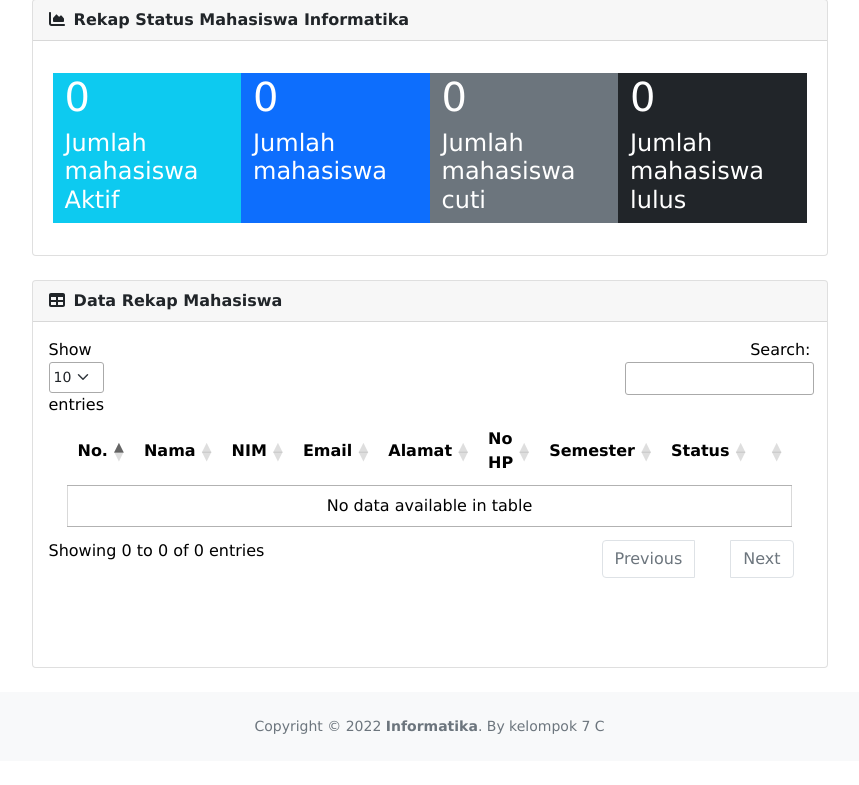
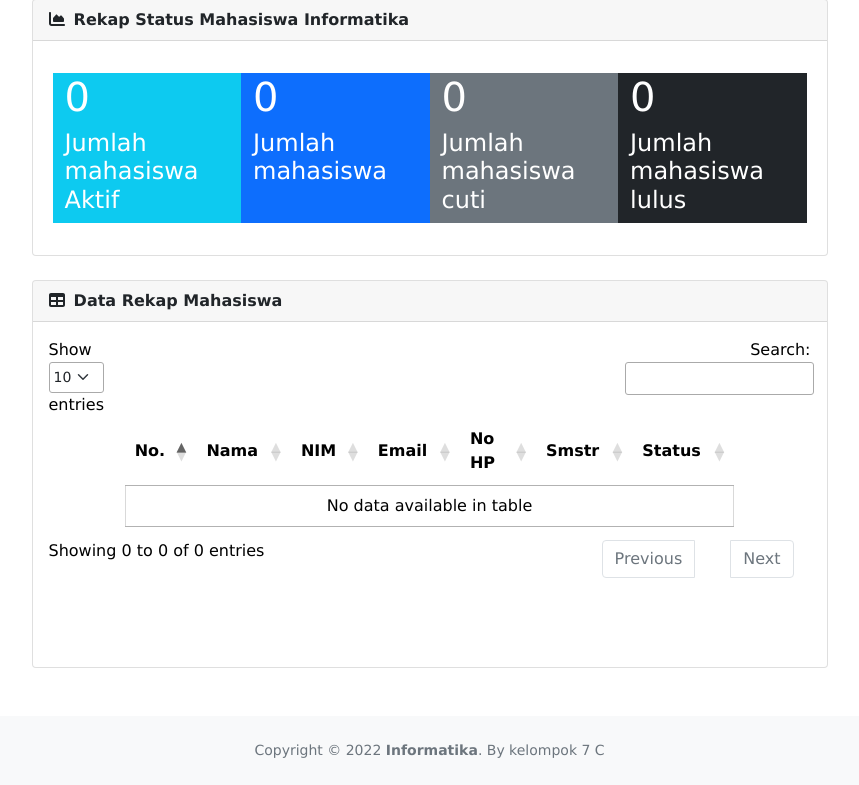
Before and after one commit to TaufikInnova24g/-PPL_C_2022_7, a PHP site: page /departemen/dashboardDepartemen.php in a window 1280 px wide. Shown: the part 1312-2097 px from the top of the page, without its empty margins (323-1182 px from the left). Before the commit the page ends 2046 px from the top, so only its background shows below. Run offline with PHP 8.4, Linux system fonts and the light colour scheme; data that the repository does not hold is empty; some libraries are stand-ins or nearby versions.

Commit message:
fix tabel yg kelebihan

```diff
--- a/departemen/dashboardDepartemen.php
+++ b/departemen/dashboardDepartemen.php
@@ -38,7 +38,7 @@ $count_mahasiswa_lulus = $db->query("SELECT COUNT(NIM) AS jumlah FROM mahasiswa
                         </div>
                         <div class="row no-gutters">
                             <div class="col-md-4 profil-departemen">
-                                <img src="../assets/img/logo-undip.png" class="" alt="ProfilePicture  ">
+                                <img src="../assets/img/logo.png" class="" alt="ProfilePicture  ">
                             </div>
                             <div class="col-md-8">
                                 <div   div class="card-body">
@@ -214,7 +214,7 @@ $count_mahasiswa_lulus = $db->query("SELECT COUNT(NIM) AS jumlah FROM mahasiswa
                         </div>
                     </div>
                 </div>
-            <div class="card mb-4">
+            <div class="card mb-5">
             <div class="card-header">
                     <i class="fas fa-table me-1"></i>
                     <b>Data Rekap Mahasiswa</b>
@@ -228,11 +228,9 @@ $count_mahasiswa_lulus = $db->query("SELECT COUNT(NIM) AS jumlah FROM mahasiswa
                                     <th>Nama</th>
                                     <th>NIM</th>
                                     <th>Email</th>
-                                    <th>Alamat</th>
                                     <th>No HP</th>
-                                    <th>Semester</th>
+                                    <th>Smstr</th>
                                     <th>Status</th>
-                                    <th></th>
                                 </tr>
                             </thead>
                             <tbody>
@@ -246,12 +244,10 @@ $count_mahasiswa_lulus = $db->query("SELECT COUNT(NIM) AS jumlah FROM mahasiswa
                                     <td>".$row->Nama."</td>
                                     <td>".$row->NIM."</td>
                                     <td>".$row->Email."</td>
-                                    <td>".$row->Alamat."</td>
                                     <td>".$row->No_Hp."</td>
                                     <td>".$row->semester."</td>
                                     <td>".$row->Status."</td>
-                                    <td><a onclick='view_data(".$row->NIM.")'></a>
-                                    </td>";
+                                    </tr>";
                                     $i++;
                                 }
                             ?>
```
